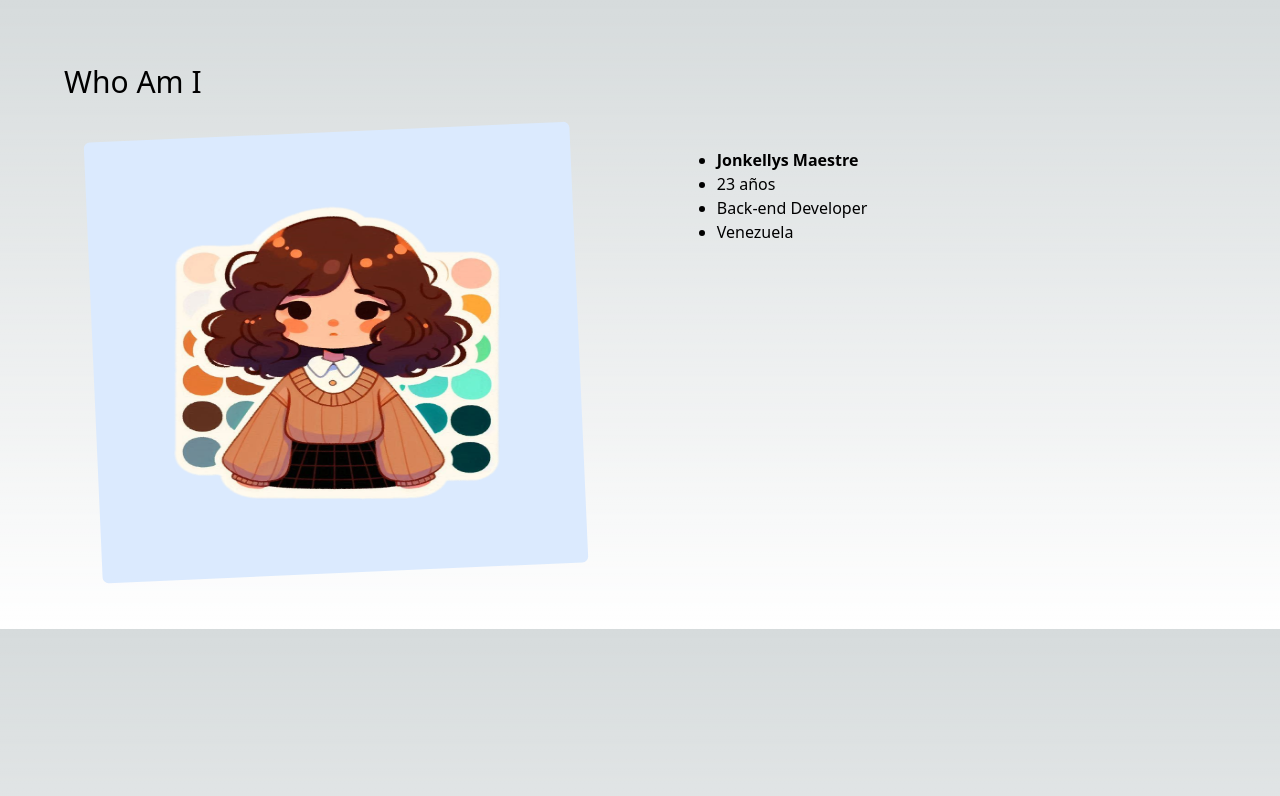
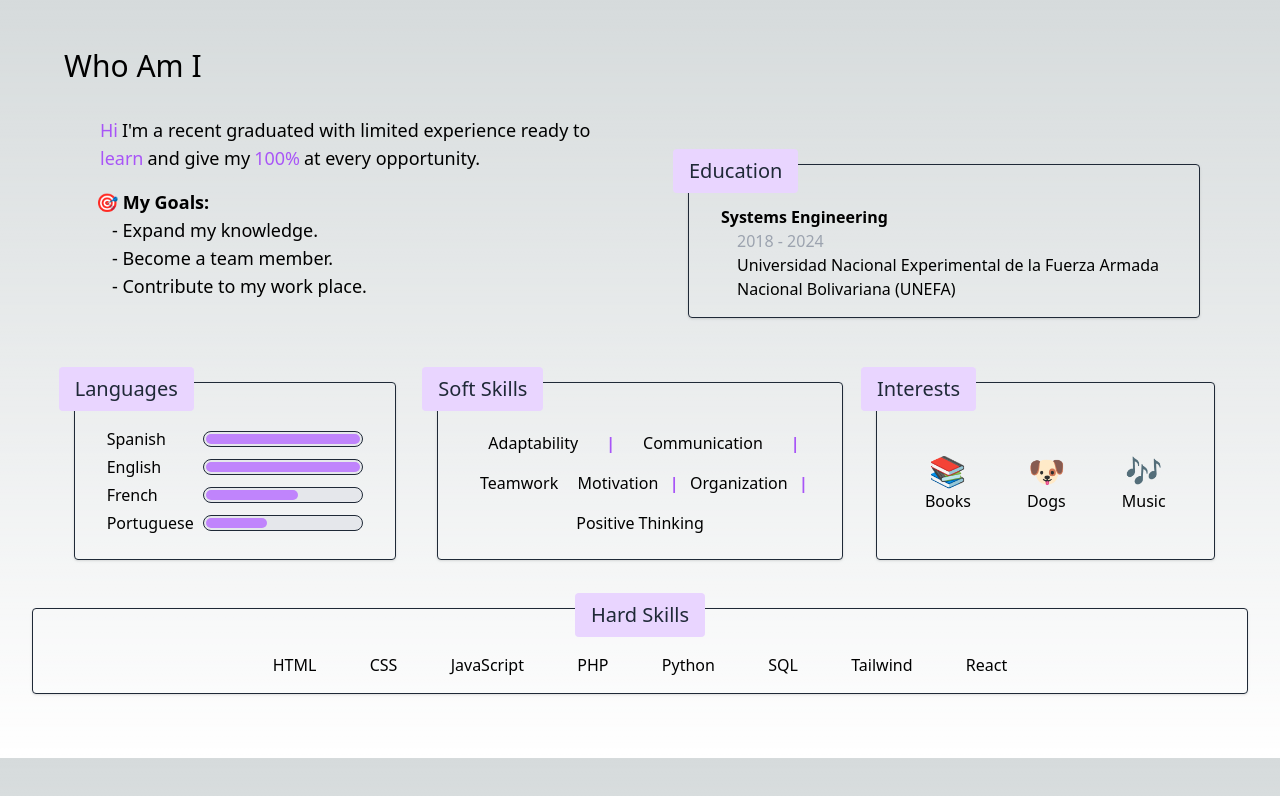
Before and after one commit to Jonkellys/portfolio, a Next.js app: page /sections/AboutMe in a window 1280 px wide. Shown: the top 796 px of the page. Built offline with nearby package versions, Linux system fonts and the light colour scheme.

Commit message:
Fixed About Me Page

```diff
--- a/i18n/en.json
+++ b/i18n/en.json
@@ -4,5 +4,34 @@
 	"header.projects": "Projects",
 	"hello.hello.part-1": "Hello",
   "hello.hello.part-2": "I'm",
-	"hello.description": "A Developer based in Venezuela looking to kickstar her career."
+	"hello.description": "A Developer based in Venezuela looking to kickstar her career.",
+	"about.intro.part-1": "Hi",
+	"about.intro.part-2": "I'm a recent graduated with limited experience ready to ",
+  "about.intro.part-3": "learn",
+  "about.intro.part-4": "and give my",
+  "about.intro.part-5": "at every opportunity.",
+	"about.goals.title": "My Goals: ",
+	"about.goals.one": "- Expand my knowledge.",
+	"about.goals.two": "- Become a team member.",
+	"about.goals.three": "- Contribute to my work place.",
+	"about.education.title": "Education",
+	"about.education.career": "Systems Engineering",
+	"about.languages.title": "Languages",
+	"about.languages.spanish": "Spanish",
+	"about.languages.english": "English",
+	"about.languages.french": "French",
+	"about.languages.portuguese": "Portuguese",
+	"about.soft-skills.title": "Soft Skills",
+	"about.soft-skills.line": "|",
+	"about.soft-skills.one": "Adaptability",
+	"about.soft-skills.two": "Communication",
+	"about.soft-skills.three": "Teamwork",
+	"about.soft-skills.four": "Motivation",
+	"about.soft-skills.five": "Organization",
+	"about.soft-skills.six": "Positive Thinking",
+	"about.interests.title": "Interests",
+	"about.interests.one": "Books",
+	"about.interests.two": "Dogs",
+	"about.interests.three": "Music",
+	"about.hard-skills.title": "Hard Skills"
 }
--- a/i18n/es.json
+++ b/i18n/es.json
@@ -4,5 +4,34 @@
     "header.projects": "Proyectos",
     "hello.hello.part-1": "Hola",
     "hello.hello.part-2": "Soy",
-    "hello.description": "Una Desarrolladora de Venezuela buscando iniciar su carrera."
+    "hello.description": "Una Desarrolladora de Venezuela buscando iniciar su carrera.",
+    "about.intro.part-1": "Hola,",
+    "about.intro.part-2": "Soy una recien graduada con poca experiencia lista para",
+    "about.intro.part-3": "aprender",
+    "about.intro.part-4": "y dar mi",
+    "about.intro.part-5": "en cada oportunidad.",
+    "about.goals.title": "Mis Objetivos: ",
+	"about.goals.one": "- Expandir mi conocimiento",
+	"about.goals.two": "- Ser miembro del equipo",
+	"about.goals.three": "- Contribuir a mi lugar de trabajo.",
+    "about.education.title": "Educación",
+	"about.education.career": "Ingeniería de Sistema",
+	"about.languages.title": "Idiomas",
+    "about.languages.spanish": "Español",
+	"about.languages.english": "Inglés",
+	"about.languages.french": "Francés",
+	"about.languages.portuguese": "Portugués",
+    "about.soft-skills.title": "Habilidades Blandas",
+	"about.soft-skills.one": "Adaptabilidad",
+	"about.soft-skills.line": " ",
+	"about.soft-skills.two": "Comunicación",
+	"about.soft-skills.three": "Trabajo en Equipo",
+	"about.soft-skills.four": "Motivación",
+	"about.soft-skills.five": "Organización",
+	"about.soft-skills.six": "Pensamiento Positivo",
+    "about.interests.title": "Intereses",
+	"about.interests.one": "Libros",
+	"about.interests.two": "Perros",
+	"about.interests.three": "Música",
+    "about.hard-skills.title": "Habilidades Duras"
 }
--- a/src/pages/sections/AboutMe.jsx
+++ b/src/pages/sections/AboutMe.jsx
@@ -3,76 +3,189 @@ import { motion } from "framer-motion";
 import cartoon from "../../images/image-cartoon.png";
 import Image from "next/image";
 
-export default function AboutMe({ translate }) {
+export default function AboutMe() {
 	return (
 		<motion.div
-			style={{ translateY: translate }}
-			className="w-full h-auto p-8 mt-8 transform"
+			initial={{ opacity: 0 }}
+			whileInView={{ opacity: 1 }}
+			className="w-full h-auto px-8 py-4 mt-8 transform"
 			id="who-am-i"
 		>
-			<h2 className="text-3xl mb-8 ml-8">
+			<h2 className="text-3xl mb-4 ml-8">
 				<FormattedMessage id="header.who-am-i" />
 			</h2>
-			<div className="w-full flex justify-around flex-wrap space-3 [&_div]:mb-6">
-				<div className="w-2/5 p-6 rounded-md transform rotate-[-2.5deg] flex justify-center items-center bg-blue-100">
-					<Image
-						src={cartoon}
-						alt="Cartoon Me"
-						className="size-3/4 transform rotate-[2.5deg]"
-					/>
+			<div className="w-full flex justify-around flex-wrap space-3">
+				<div className="w-1/2 h-auto p-4 text-lg">
+					<div className="flex flex-row flex-wrap pl-12 [&_span]:text-purple-500 [&_span]:mx-1">
+						<span className="mx-0">
+							<FormattedMessage id="about.intro.part-1" />
+						</span>
+						<p>
+							<FormattedMessage id="about.intro.part-2" />
+						</p>
+						<span>
+							<FormattedMessage id="about.intro.part-3" />
+						</span>
+						<p>
+							<FormattedMessage id="about.intro.part-4" />
+						</p>
+						<span>100%</span>
+						<p>
+							<FormattedMessage id="about.intro.part-5" />
+						</p>
+					</div>
+					<div className="ml-12 mt-4">
+						<p>
+							🎯{" "}
+							<span className="font-semibold">
+								<FormattedMessage id="about.goals.title" />
+							</span>
+						</p>
+						<p className="ml-4">
+							<FormattedMessage id="about.goals.one" />
+							<br />
+							<FormattedMessage id="about.goals.two" />
+							<br />
+							<FormattedMessage id="about.goals.three" />
+						</p>
+					</div>
 				</div>
-				<div className="w-2/5">
-					<ol className="w-full p-4 list-disc">
-						<li>
-							<strong>Jonkellys Maestre</strong>
-						</li>
-						<li>23 años</li>
-						<li>Back-end Developer</li>
-						<li>Venezuela</li>
-					</ol>
+				<div className="w-1/2 h-auto py-16 px-12 flex justify-center items-start">
+					<InfoBox title={<FormattedMessage id="about.education.title" />}>
+						<strong>
+							<FormattedMessage id="about.education.career" />
+						</strong>
+						<p className="ml-4 text-gray-400">2018 - 2024</p>
+						<p className="ml-4">
+							Universidad Nacional Experimental de la Fuerza Armada Nacional
+							Bolivariana (UNEFA)
+						</p>
+					</InfoBox>
 				</div>
-				{/* <div className="w-2/5">
-					<h3 className="text-xl mb-2">Education</h3>
-					<ul className="ml-4">
-						<li>
-							<strong className="mr-3">2018 - 2024</strong>
-							<p>Systems Engineering</p>
-							<i>
-								Universidad Nacional Experimental de la Fuerza Armada Nacional
-								Bolivariana (UNEFA)
-							</i>
-						</li>
-					</ul>
+				<div className="w-1/3 h-auto flex justify-center items-start">
+					<InfoBox title={<FormattedMessage id="about.languages.title" />}>
+						<div className="flex flex-col space-y-1 mt-1">
+							<ProgressBar
+								lang={<FormattedMessage id="about.languages.spanish" />}
+							>
+								<div className="w-5/5 rounded-full h-full bg-purple-400"></div>
+							</ProgressBar>
+							<ProgressBar
+								lang={<FormattedMessage id="about.languages.english" />}
+							>
+								<div className="w-5/5 rounded-full h-full bg-purple-400"></div>
+							</ProgressBar>
+							<ProgressBar
+								lang={<FormattedMessage id="about.languages.french" />}
+							>
+								<div className="w-3/5 rounded-full h-full bg-purple-400"></div>
+							</ProgressBar>
+							<ProgressBar
+								lang={<FormattedMessage id="about.languages.portuguese" />}
+							>
+								<div className="w-2/5 rounded-full h-full bg-purple-400"></div>
+							</ProgressBar>
+						</div>
+					</InfoBox>
 				</div>
-				<div className="w-2/5">
-					<h3 className="text-xl mb-2">Languages</h3>
-					<ol className="ml-4">
-						<li className="flex items-center">
-							<p>English</p>
-							<div className="w-40 h-4 rounded-full p-2 bg-white flex border border-gray-200">
-								<div className="bg-purple-300 rounded-full h-5/6 self-center text-center w-[20%]">
-									20%
-								</div>
+				<div className="w-1/3 h-46 flex justify-center items-start">
+					<InfoBox title={<FormattedMessage id="about.soft-skills.title" />}>
+						<div className="size-full flex justify-around flex-wrap text-center items-center [&_p]:m-2 [&_span]:text-purple-500 [&_span]:font-semibold">
+							<p>
+								<FormattedMessage id="about.soft-skills.one" />
+							</p>
+							<span>
+								<FormattedMessage id="about.soft-skills.line" />
+							</span>
+							<p>
+								<FormattedMessage id="about.soft-skills.two" />
+							</p>
+							<span>
+								<FormattedMessage id="about.soft-skills.line" />
+							</span>
+							<p>
+								<FormattedMessage id="about.soft-skills.three" />
+							</p>
+							<p>
+								<FormattedMessage id="about.soft-skills.four" />
+							</p>
+							<span>
+								<FormattedMessage id="about.soft-skills.line" />
+							</span>
+							<p>
+								<FormattedMessage id="about.soft-skills.five" />
+							</p>
+							<span>
+								<FormattedMessage id="about.soft-skills.line" />
+							</span>
+							<p>
+								<FormattedMessage id="about.soft-skills.six" />
+							</p>
+						</div>
+					</InfoBox>
+				</div>
+				<div className="w-1/3 h-46 flex justify-center items-start">
+					<InfoBox title={<FormattedMessage id="about.interests.title" />}>
+						<div className="size-full flex justify-around items-center space-x-14 px-4">
+							<div className="w-1/3 flex flex-col justify-center items-center text-center">
+								<span className="text-3xl">📚</span>
+								<p>
+									<FormattedMessage id="about.interests.one" />
+								</p>
 							</div>
-						</li>
-					</ol>
+							<div className="w-1/3 flex flex-col justify-center items-center text-center">
+								<span className="text-3xl">🐶</span>
+								<p>
+									<FormattedMessage id="about.interests.two" />
+								</p>
+							</div>
+							<div className="w-1/3 flex flex-col justify-center items-center text-center">
+								<span className="text-3xl">🎶</span>
+								<p>
+									<FormattedMessage id="about.interests.three" />
+								</p>
+							</div>
+						</div>
+					</InfoBox>
 				</div>
-				<div className="w-2/5">
-					<h3 className="text-xl mb-2">Interests</h3>
-				</div> */}
+				<div className="w-full h-auto my-12 p-4 rounded shadow border border-gray-800 flex flex-col items-center">
+					<h3 className="rounded bg-purple-200 text-xl text-gray-800 px-4 py-2 w-max -mt-8 mb-4">
+						<FormattedMessage id="about.hard-skills.title" />
+					</h3>
+					<div className="w-2/3 flex flex-row justify-around items-center text-center">
+						<p>HTML</p>
+						<p>CSS</p>
+						<p>JavaScript</p>
+						<p>PHP</p>
+						<p>Python</p>
+						<p>SQL</p>
+						<p>Tailwind</p>
+						<p>React</p>
+					</div>
+				</div>
 			</div>
 		</motion.div>
 	);
 }
 
-function ProgressBar({ percent }) {
+function ProgressBar({ lang, children }) {
 	return (
-		<div className="w-40 h-4 rounded-full p-2 bg-white flex border border-gray-200">
-			<div
-				className={`bg-purple-300 rounded-full h-5/6 self-center text-center w-8`}
-			>
-				{percent}
+		<div className="w-full h-auto flex flex-row items-center">
+			<h4 className="w-24">{lang}</h4>
+			<div className="w-40 h-4 rounded-full p-0.5 bg-gray-200 border border-gray-800">
+				{children}
 			</div>
 		</div>
 	);
 }
+
+function InfoBox({ title, children }) {
+	return (
+		<div className="h-full rounded relative shadow border border-gray-800 px-8 pb-4 pt-10">
+			<h3 className="rounded bg-purple-200 text-xl text-gray-800 px-4 py-2 w-max absolute -top-4 -left-4">
+				{title}
+			</h3>
+			{children}
+		</div>
+	);
+}
```
